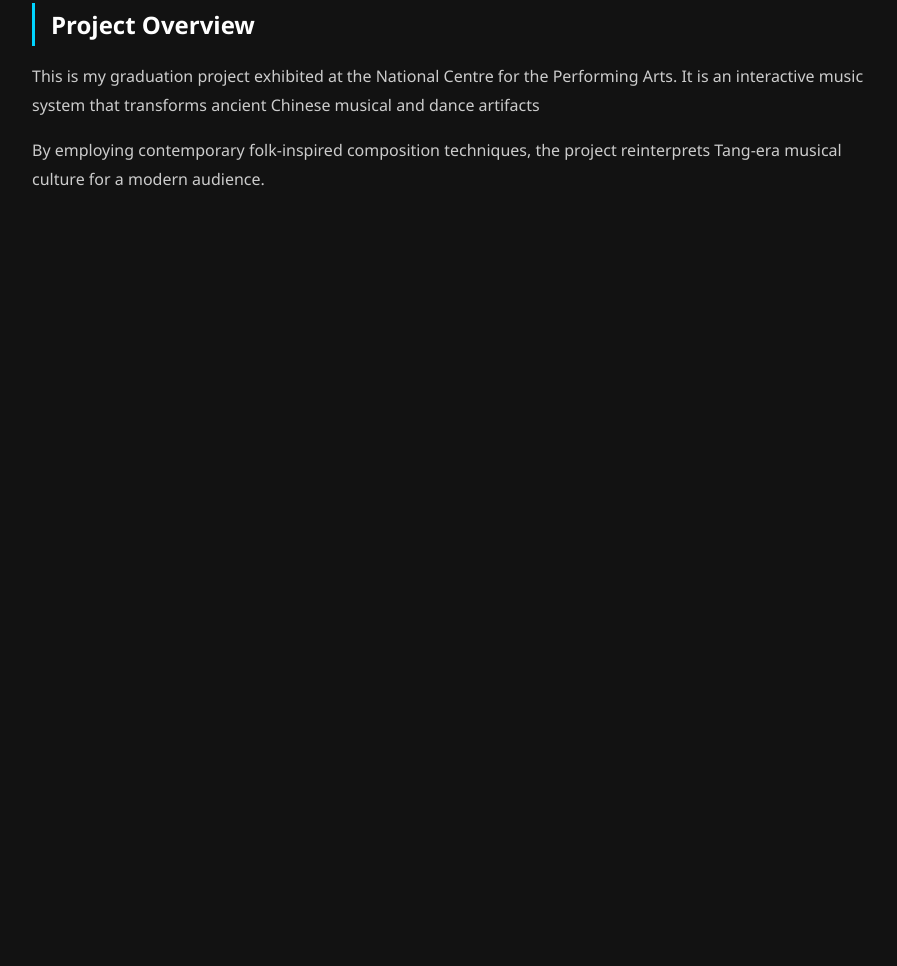
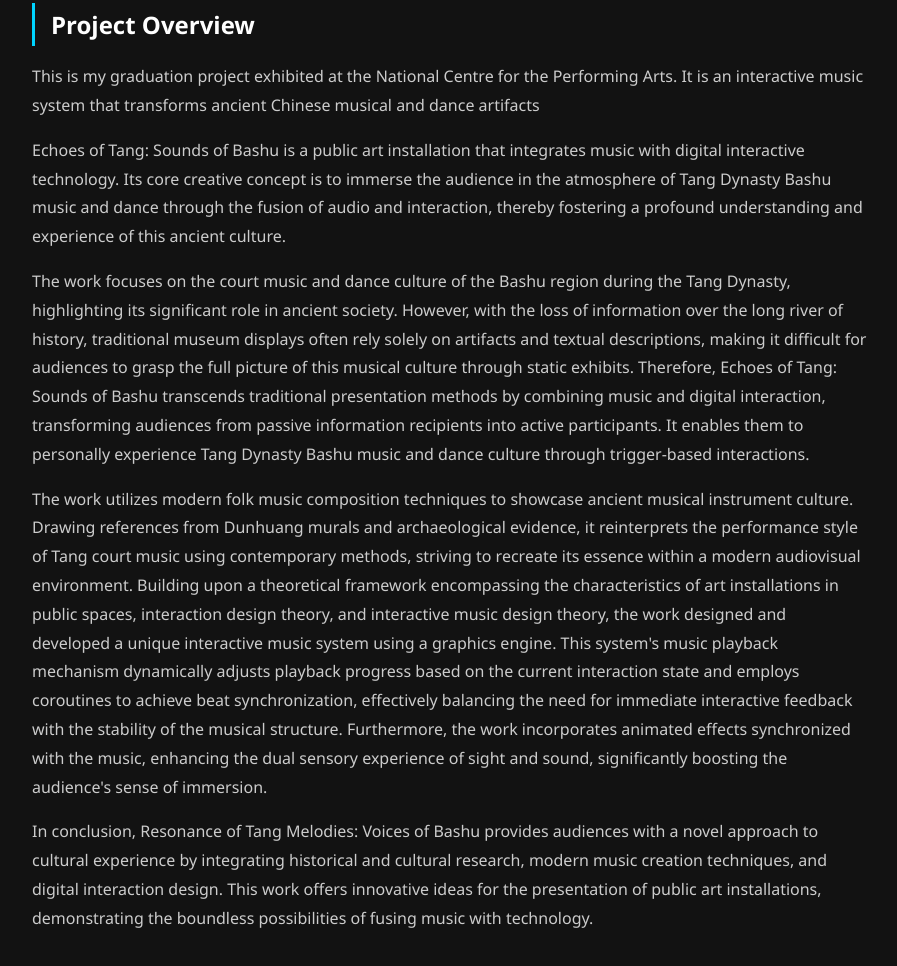
Before and after one commit to OHC-CHO/Portfolio-Website, a plain HTML site: page project_Tang.html in a window 1280 px wide. Shown: the part 784-1750 px from the top of the page, without its empty margins (190-1087 px from the left). Before the commit the page ends 1089 px from the top, so only its background shows below. Drawn offline with Linux system fonts and the light colour scheme.

Commit message:
Enhance project description for Echoes of Tang
Expanded project description to detail the integration of music and digital interaction, emphasizing audience participation and modern reinterpretation of Tang Dynasty culture.

```diff
--- a/project_Tang.html
+++ b/project_Tang.html
@@ -95,8 +95,46 @@
                     It is an interactive music system that transforms ancient Chinese musical and dance artifacts
                 </p>
                 <p>
-                    By employing contemporary folk-inspired composition techniques, the project reinterprets
-                    Tang-era musical culture for a modern audience.
+                    Echoes of Tang: Sounds of Bashu is a public art installation that
+                    integrates music with digital interactive technology. Its core creative concept is to
+                    immerse the audience in the atmosphere of Tang Dynasty Bashu music and dance
+                    through the fusion of audio and interaction, thereby fostering a profound
+                    understanding and experience of this ancient culture.
+                </p>
+                <p>
+                    The work focuses on the court music and dance culture of the Bashu region
+                    during the Tang Dynasty, highlighting its significant role in ancient society.
+                    However, with the loss of information over the long river of history, traditional
+                    museum displays often rely solely on artifacts and textual descriptions, making it
+                    difficult for audiences to grasp the full picture of this musical culture through
+                    static exhibits. Therefore, Echoes of Tang: Sounds of Bashu transcends traditional
+                    presentation methods by combining music and digital interaction, transforming
+                    audiences from passive information recipients into active participants. It enables
+                    them to personally experience Tang Dynasty Bashu music and dance culture through
+                    trigger-based interactions.
+                </p>
+                <p>
+                    The work utilizes modern folk music composition techniques to showcase ancient
+                    musical instrument culture. Drawing references from Dunhuang murals and
+                    archaeological evidence, it reinterprets the performance style of Tang court music
+                    using contemporary methods, striving to recreate its essence within a modern
+                    audiovisual environment. Building upon a theoretical framework encompassing
+                    the characteristics of art installations in public spaces, interaction design theory,
+                    and interactive music design theory, the work designed and developed a unique
+                    interactive music system using a graphics engine. This system's music playback
+                    mechanism dynamically adjusts playback progress based on the current
+                    interaction state and employs coroutines to achieve beat synchronization,
+                    effectively balancing the need for immediate interactive feedback with the
+                    stability of the musical structure. Furthermore, the work incorporates animated
+                    effects synchronized with the music, enhancing the dual sensory experience of
+                    sight and sound, significantly boosting the audience's sense of immersion.
+                </p>
+                <p>
+                    In conclusion, Resonance of Tang Melodies: Voices of Bashu provides audiences
+                    with a novel approach to cultural experience by integrating historical and cultural
+                    research, modern music creation techniques, and digital interaction design. This
+                    work offers innovative ideas for the presentation of public art installations,
+                    demonstrating the boundless possibilities of fusing music with technology.
                 </p>
             </div>
         </article>
```
